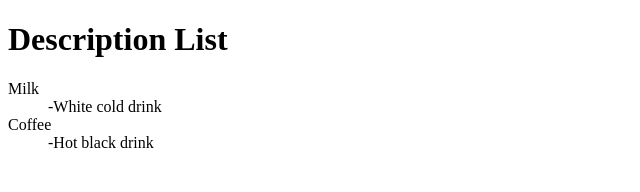
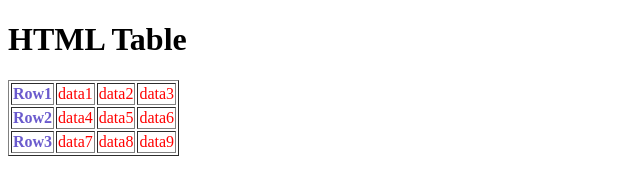
Before and after one commit to hossain-mehrab/BasicHTML, a plain HTML site: page frist.html in a window 1280 px wide. Shown: the whole page, without its empty margins (0-640 px from the left). Drawn offline with Linux system fonts and the light colour scheme.

Commit message:
Break and continue

```diff
--- a/frist.html
+++ b/frist.html
@@ -1,15 +1,32 @@
 <!DOCTYPE html>
 <html>
   <head>
-    <title>This is html page for practice purpose</title>
+    <title>html page</title>
   </head>
   <body>
-    <h1>Description List</h1>
-    <dl>
-      <dt>Milk</dt>
-      <dd>-White cold drink</dd>
-      <dt>Coffee</dt>
-      <dd>-Hot black drink</dd>
-    </dl>
+    <h1>HTML Table</h1>
+
+    <table border="1">
+      <tr style="color: red">
+        <th style="color: slateblue">Row1</th>
+        <td>data1</td>
+        <td>data2</td>
+        <td>data3</td>
+      </tr>
+
+      <tr style="color: red">
+        <th style="color: slateblue">Row2</th>
+        <td>data4</td>
+        <td>data5</td>
+        <td>data6</td>
+      </tr>
+
+      <tr style="color: red">
+        <th style="color: slateblue">Row3</th>
+        <td>data7</td>
+        <td>data8</td>
+        <td>data9</td>
+      </tr>
+    </table>
   </body>
 </html>
```
Also changed, not shown: data.json (added, +10 -0 lines), index.html (+104 -0 lines).
